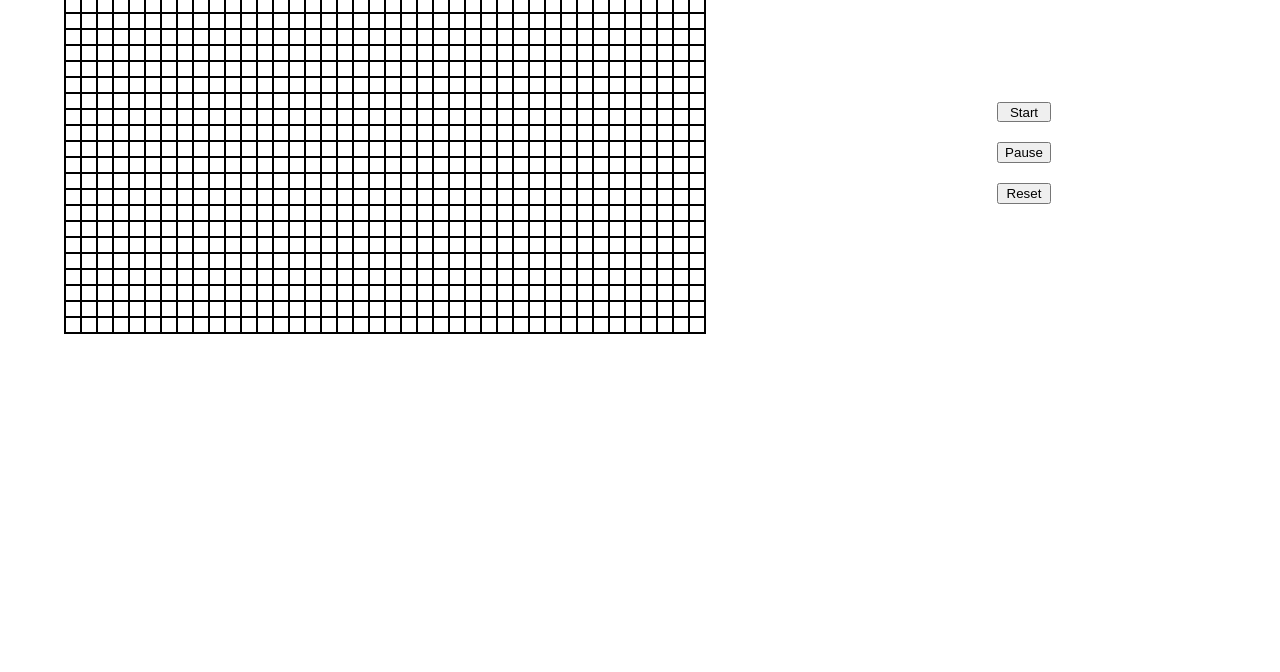
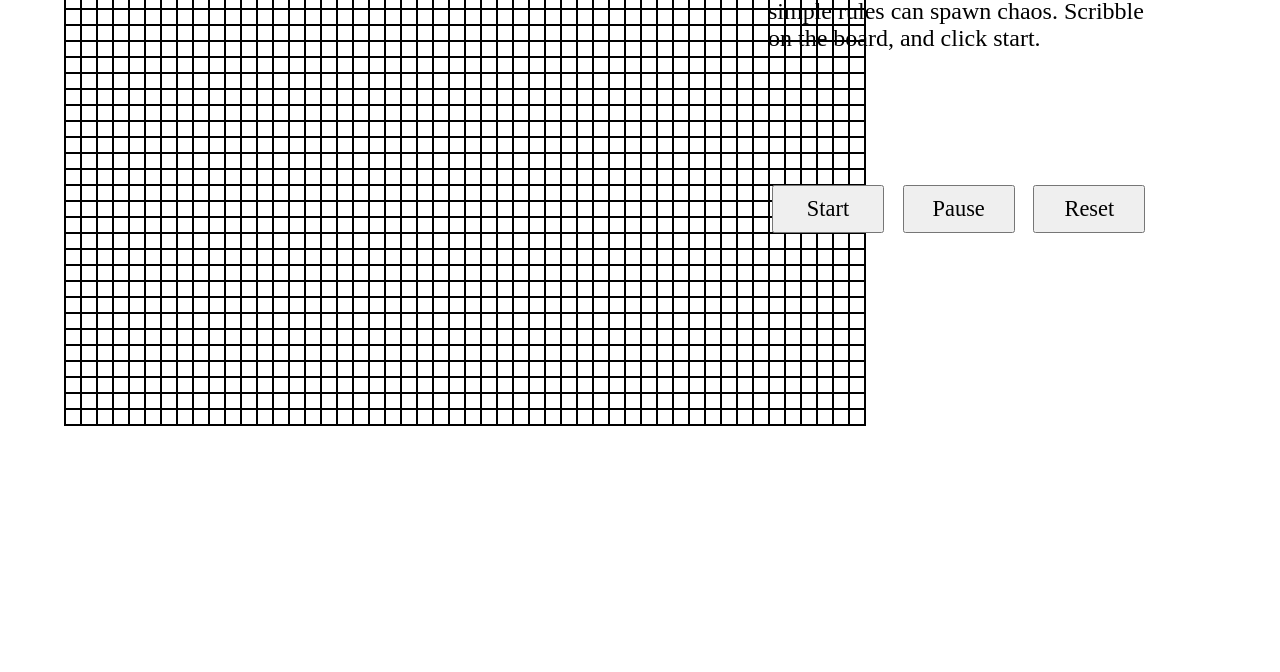
Before and after one commit to qharo/conwaysGameOfLife, a plain HTML site: page index.html in a window 1280 px wide. Shown: the part 128-800 px from the top of the page. Drawn offline with Linux system fonts and the light colour scheme.

Commit message:
second commit

```diff
--- a/index.css
+++ b/index.css
@@ -6,17 +6,17 @@ body{
     background-color: white;
     display: grid;
     grid-template-rows: 15% 35% 40% 10%;
-    grid-template-columns: 5% 60% 5% 20% 10%;
+    grid-template-columns: 5% 50% 5% 30% 10%;
 }
 
 #env{
     grid-row: 2/4   ;
     grid-column: 2/3;
-    height: 25rem;
-    width: 40rem;
+    height: 30rem;
+    width: 50rem;
     display: grid;
-    grid-template-columns: repeat(40 1rem);
-    grid-template-rows: repeat(25, 1rem);
+    grid-template-columns: repeat(500 1rem);
+    grid-template-rows: repeat(30, 1rem);
     border: 1px solid black;
 }
 
@@ -32,17 +32,21 @@ body{
     justify-self: center;
     align-self: center;
     display: grid;
-    grid-template-rows: repeat(3, 33%);
+    grid-template-columns: repeat(3, 33%);
 }
 
 #buttons > *{
+    height: 3rem;
+    width: 7rem;
     margin: 10px;
+    font-size: 1.4rem;
+    font-family: 'Times New Roman', Times, serif;
 }
 
 #info{
     grid-row: 2/3;
     grid-column: 4/5;
-    font-size: 0.8rem;
+    font-size: 1.5rem;
 }
 
 
--- a/index.js
+++ b/index.js
@@ -7,9 +7,9 @@ function getId(x, y){
 let mouseDown = false, started=false;
 let blox = []
 let env = document.getElementById("env")
-for(let x = 0; x < 25; x++){
+for(let x = 0; x < 30; x++){
     let row = []
-    for(let y = 0; y < 40; y++){
+    for(let y = 0; y < 50; y++){
         let node = document.createElement('button')
         node.id = getId(x, y);
         node.style.backgroundColor = 'white'
@@ -50,9 +50,9 @@ function clearIt(){
 function redraw(){
     let newBlox = []
 
-    for(let x = 0; x < 25; x++){
+    for(let x = 0; x < 30; x++){
         let newRow = []
-        for(let y  = 0; y < 40; y++){
+        for(let y  = 0; y < 50; y++){
             newStat = alive(x, y)
             newRow.push(newStat)
         }
@@ -63,8 +63,8 @@ function redraw(){
 }
 
 function write(blox){
-    for(let x = 0; x < 25; x++){
-        for(let y = 0; y < 40; y++){
+    for(let x = 0; x < 30; x++){
+        for(let y = 0; y < 50; y++){
             let node = document.getElementById(getId(x, y))
             if(blox[x][y])
                 node.style.backgroundColor = 'black'
```
